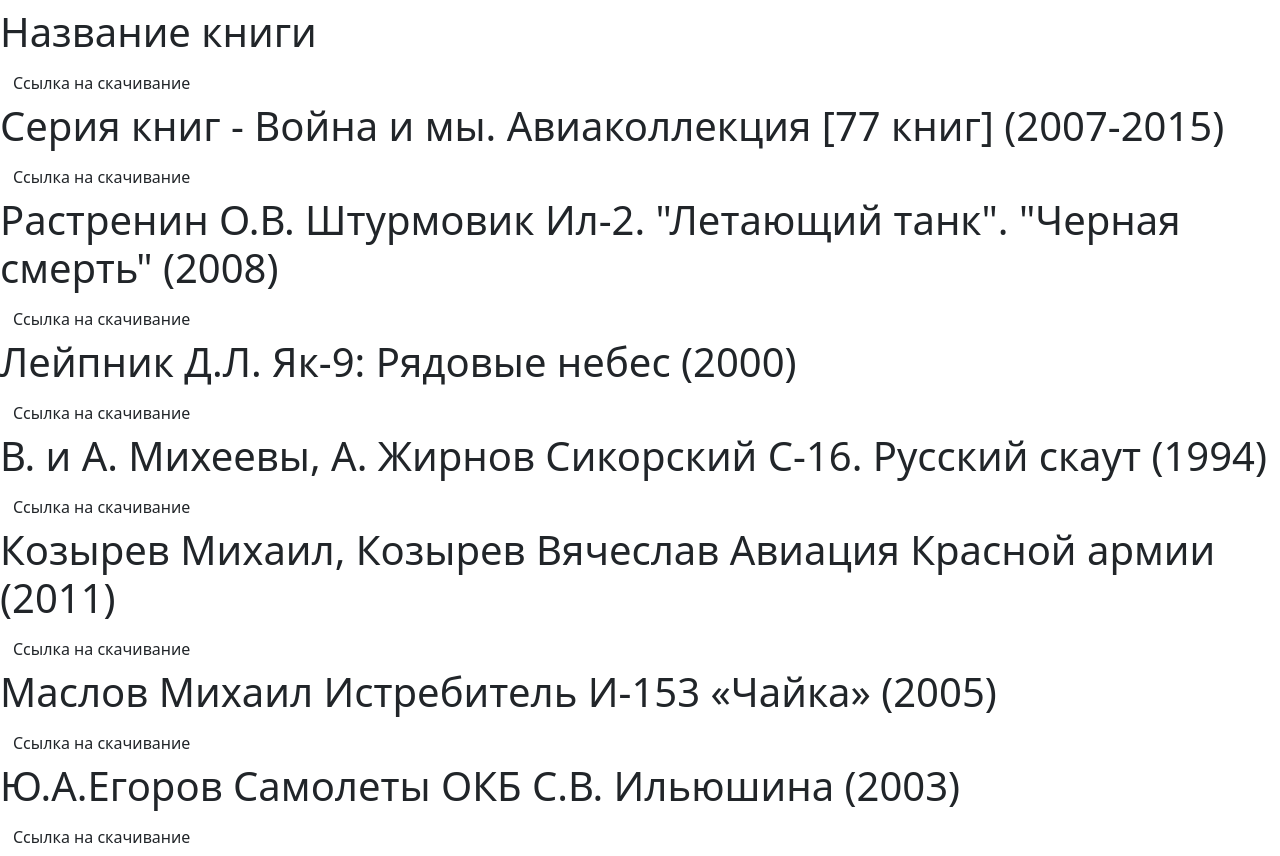
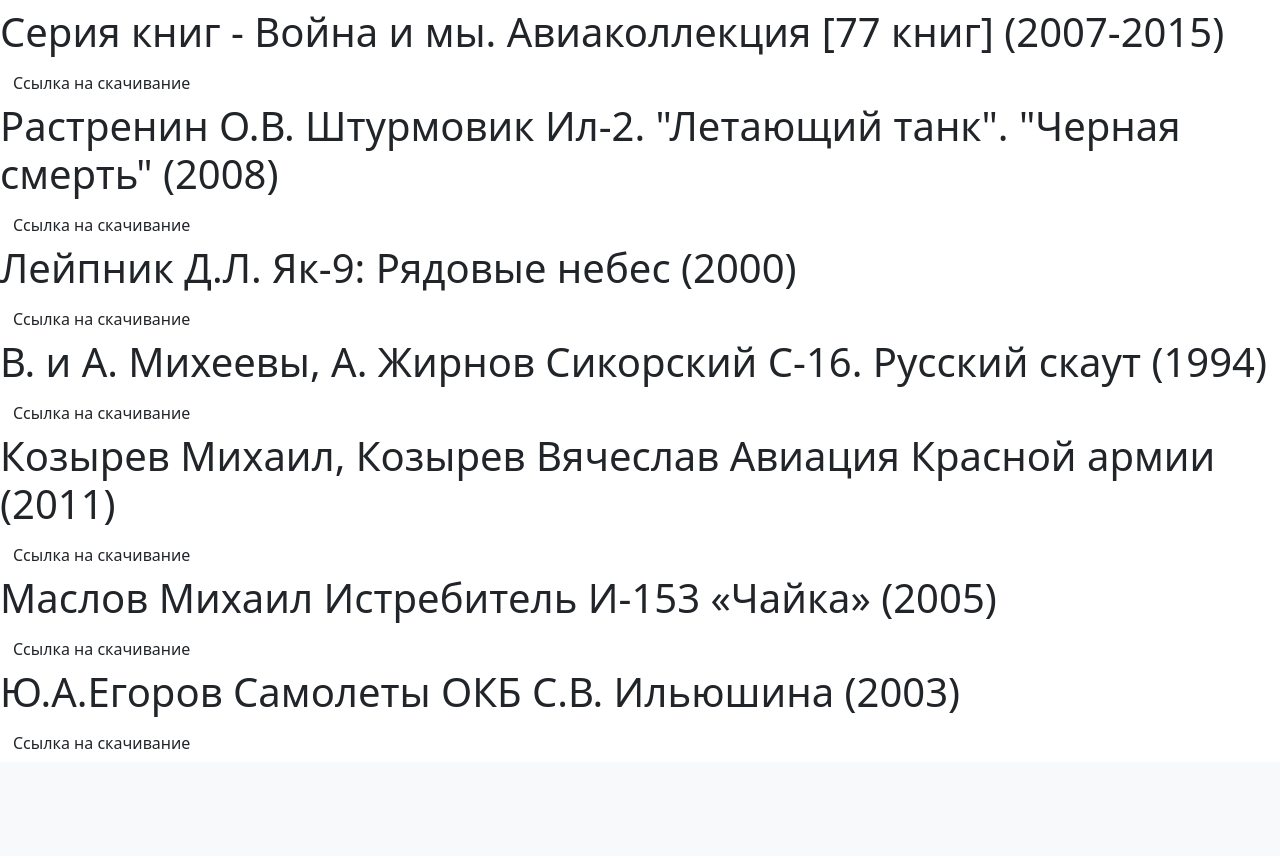
Before and after one commit to K1ri4/WYAS, a Flask app: template templates/books.html in a window 1280 px wide. Shown: the part 76-932 px from the top of the page. After the commit the page ends 825 px from the top, so only its background shows below. Run offline with Flask 3, Linux system fonts and the light colour scheme; the template is opened without the code that fills it, so the values that code supplies are empty; some libraries are stand-ins or nearby versions.

Commit message:
Update books.html

```diff
--- a/templates/books.html
+++ b/templates/books.html
@@ -2,8 +2,6 @@
 {% block title %}Книги{% endblock %}
 {% block content %}
 <div class="news--block">
-    <h1>Название книги</h1>
-    <a href="" class="btn btn-md btn-default">Ссылка на скачивание</a>
     <h1>Серия книг - Война и мы. Авиаколлекция [77 книг] (2007-2015)</h1>
     <a href="https://disk.yandex.ru/d/CIgK89iFTon5RQ" class="btn btn-md btn-default">Ссылка на скачивание</a>
     <h1>Растренин О.В. Штурмовик Ил-2. "Летающий танк". "Черная смерть" (2008)</h1>
```
